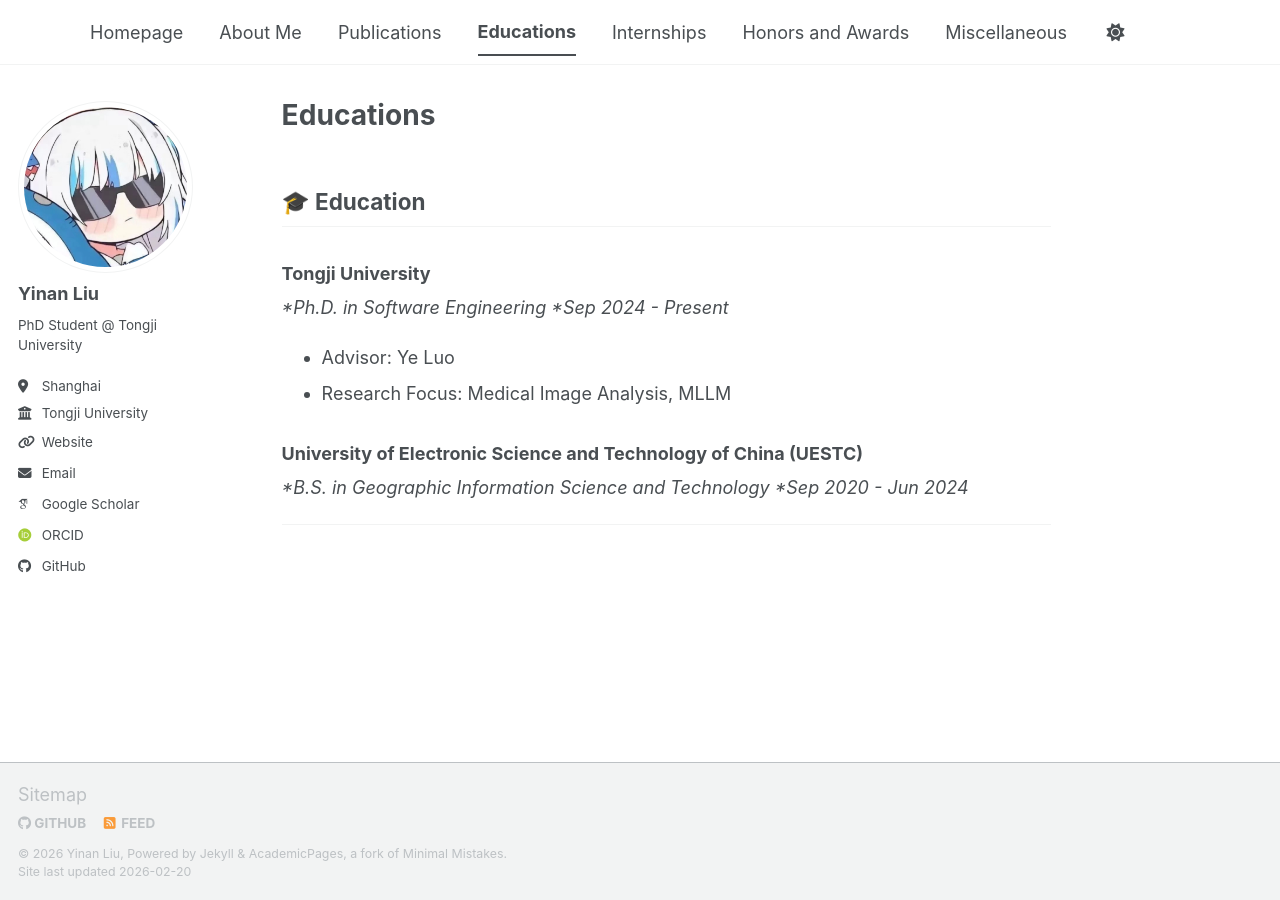
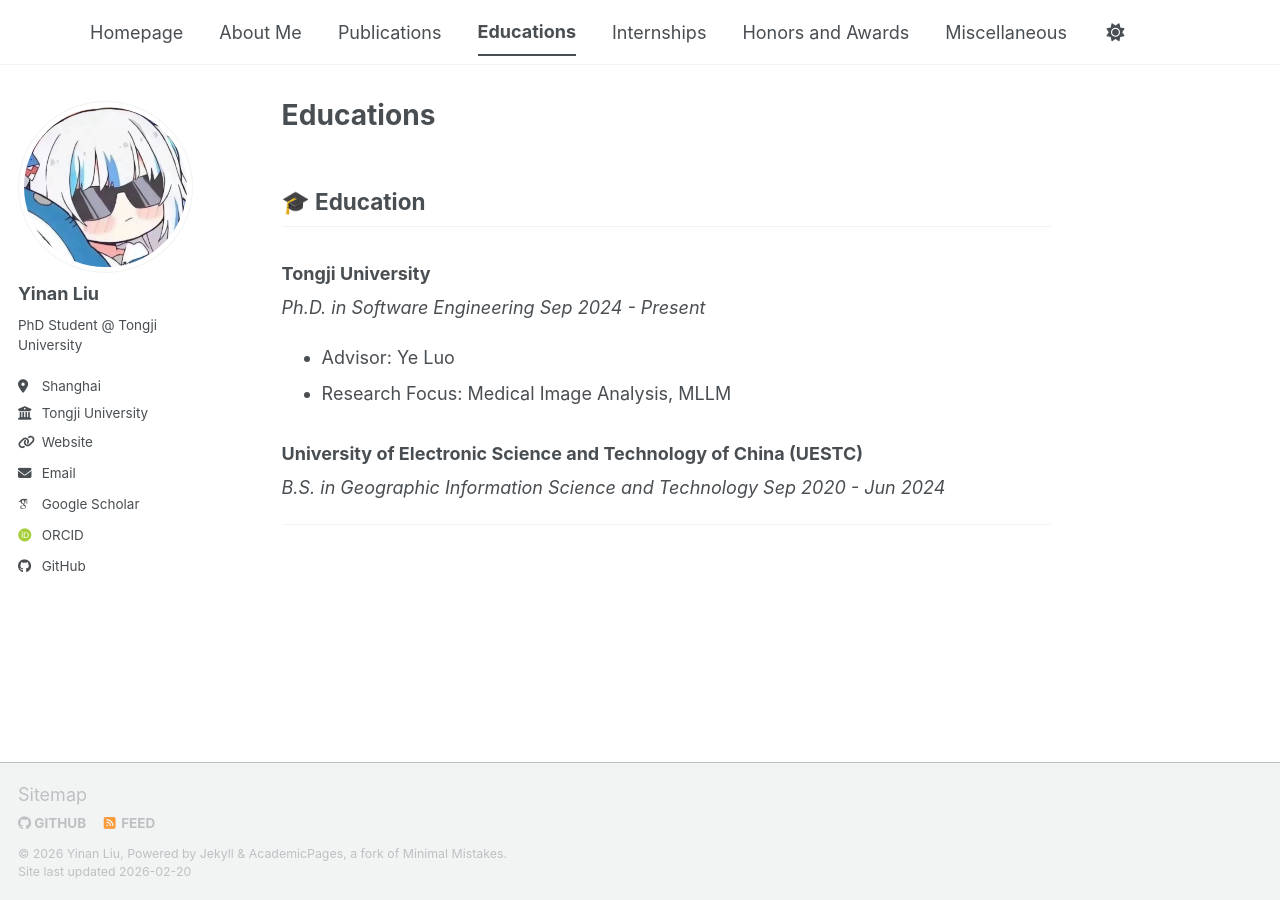
Before and after one commit to yogurt-lyn/yogurt-lyn.github.io, a Jekyll site: the page built from pages/educations.md, in a window 1280 px wide. Built offline with Jekyll 4.4.1, drawn with Linux system fonts in a browser that asks for light colours; some web fonts are replaced; a script bundle is joined from its source files by our own code; library files that are not in the unit come from our copies.

```diff
--- a/pages/educations.md
+++ b/pages/educations.md
@@ -8,13 +8,13 @@ author_profile: true
 ## 🎓 Education
 
 ### Tongji University
-**Ph.D. in Software Engineering
-*Sep 2024 - Present*
+*Ph.D. in Software Engineering
+Sep 2024 - Present*
 - Advisor: Ye Luo
 - Research Focus: Medical Image Analysis, MLLM
 
 ### University of Electronic Science and Technology of China (UESTC)
-**B.S. in  Geographic Information Science and Technology
-*Sep 2020 - Jun 2024*
+*B.S. in  Geographic Information Science and Technology
+Sep 2020 - Jun 2024*
 
 ---
```
